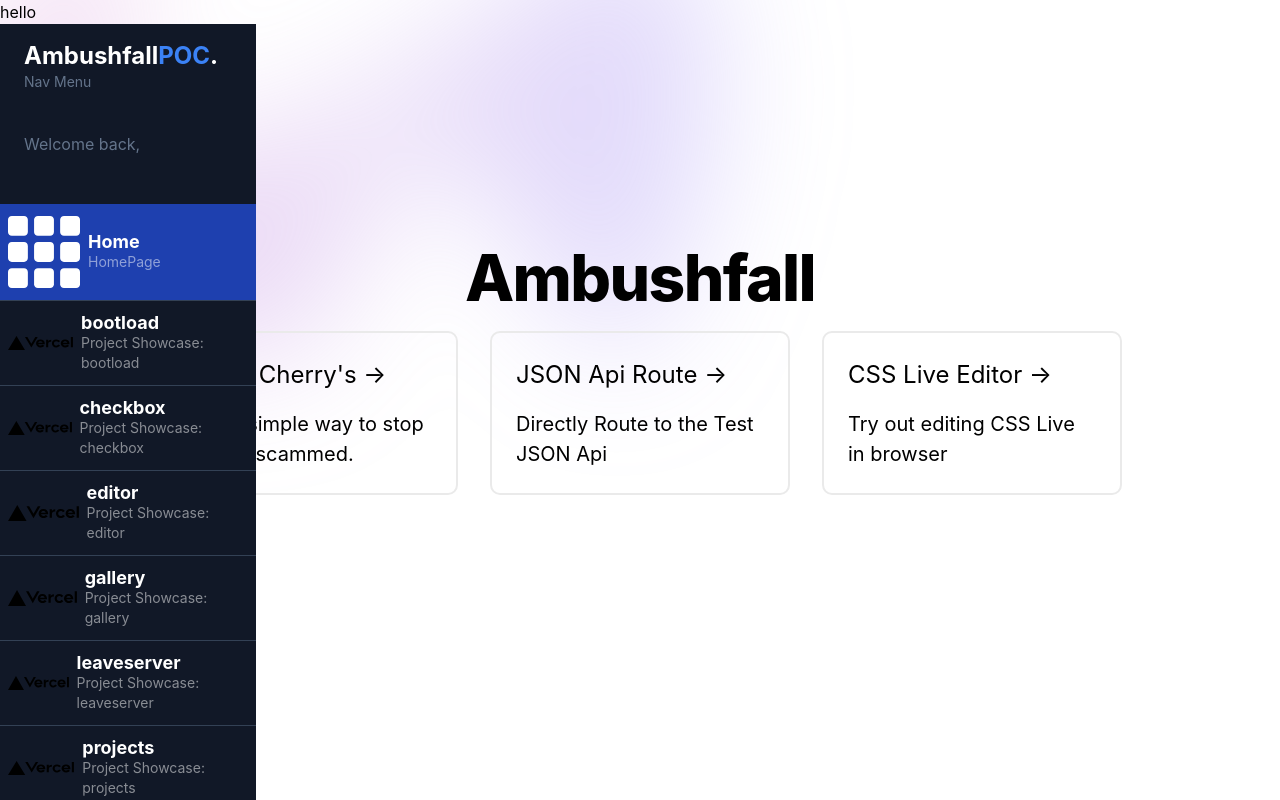
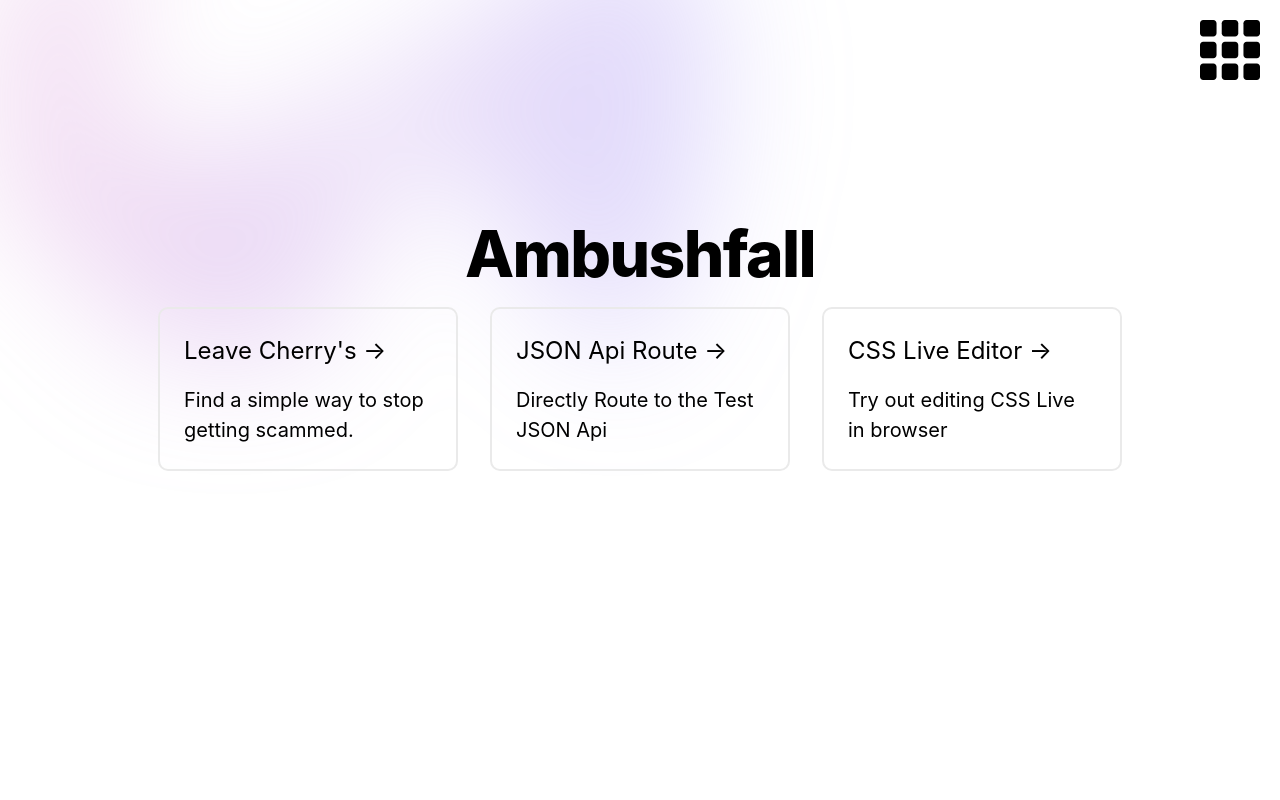
Before and after one commit to Ambushfall/turborepo, a Next.js app: page / in a window 1280 px wide. Built offline with nearby package versions, Linux system fonts and the light colour scheme.

Commit message:
Added Dark/White SVG Menu

```diff
--- a/app/Navigation.tsx
+++ b/app/Navigation.tsx
@@ -2,14 +2,18 @@
 import Image from "next/image";
 import Link from "next/link";
 import { useState } from "react";
+import { HomeSVG } from "./components/homeSVG";
 const Navigation = ({ urls }: { urls: Array<string>; }) => {
 
-    const [isOpen, setIsOpen] = useState(true);
+    const [isOpen, setIsOpen] = useState(false);
 
+    function onClickHandler() {
+        setIsOpen(!isOpen)
+    }
 
     return (
         <div>
-            <button>hello</button>
+            <HomeSVG handleChange={onClickHandler} />
             <div className={`${isOpen ? "fixed" : "hidden"} bg-slate-100  antialiased text-slate-300 selection:bg-blue-600 selection:text-white`}>
                 <div className='flex flex-col relative w-screen'>
                     <div id='menu' className='min-h-screen z-10 bg-gray-900 text-slate-300 w-64 fixed left-0 h-screen '>
@@ -40,7 +44,7 @@ const Navigation = ({ urls }: { urls: Array<string>; }) => {
                     </ul> */}
                         {/* Navigation Items Example  */}
                         <div id='nav' className='w-full'>
-                            <NavLink href="/" NavItemName="Home" NavItemDescription="HomePage" pathToSvg='/home.svg' isActive={true}/>
+                            <NavLink href="/" NavItemName="Home" NavItemDescription="HomePage" pathToSvg='/vercel.svg' isActive={true}/>
                             {urls.map((el: string) => <NavLink key={`key${el}`} href={`/${el}`} NavItemName={el} NavItemDescription={`Project Showcase: ${el}`} pathToSvg='/vercel.svg' isActive={false} />)}
                         </div>
                     </div>
--- /dev/null
+++ b/app/components/homeSVG.tsx
@@ -0,0 +1,30 @@
+export const HomeSVG = ({ handleChange }: { handleChange: any }) => {
+    return (
+        <svg width={60} height={60} onClick={handleChange} className="fixed top-5 right-5 " version="1.1" id="Layer_1" xmlns="http://www.w3.org/2000/svg" xmlnsXlink="http://www.w3.org/1999/xlink" x="0px" y="0px" viewBox="0 0 297 297" xmlSpace="preserve">
+            <g>
+                <g>
+                    <g>
+                        <path d="M66.102,0H15.804C7.089,0,0,7.089,0,15.804v50.298c0,8.715,7.089,15.804,15.804,15.804h50.298
+				c8.715,0,15.804-7.089,15.804-15.804V15.804C81.907,7.089,74.817,0,66.102,0z"/>
+                        <path d="M173.649,0h-50.298c-8.715,0-15.804,7.089-15.804,15.804v50.298c0,8.715,7.089,15.804,15.804,15.804h50.298
+				c8.715,0,15.804-7.089,15.804-15.804V15.804C189.453,7.089,182.364,0,173.649,0z"/>
+                        <path d="M66.102,107.547H15.804C7.089,107.547,0,114.636,0,123.351v50.298c0,8.715,7.089,15.804,15.804,15.804h50.298
+				c8.715,0,15.804-7.089,15.804-15.804v-50.298C81.907,114.636,74.817,107.547,66.102,107.547z"/>
+                        <path d="M173.649,107.547h-50.298c-8.715,0-15.804,7.089-15.804,15.804v50.298c0,8.715,7.089,15.804,15.804,15.804h50.298
+				c8.715,0,15.804-7.089,15.804-15.804v-50.298C189.453,114.636,182.364,107.547,173.649,107.547z"/>
+                        <path d="M281.196,0h-50.298c-8.715,0-15.804,7.089-15.804,15.804v50.298c0,8.715,7.089,15.804,15.804,15.804h50.298
+				c8.715,0,15.804-7.089,15.804-15.804V15.804C297,7.089,289.911,0,281.196,0z"/>
+                        <path d="M281.196,107.547h-50.298c-8.715,0-15.804,7.089-15.804,15.804v50.298c0,8.715,7.089,15.804,15.804,15.804h50.298
+				c8.715,0,15.804-7.089,15.804-15.804v-50.298C297,114.636,289.911,107.547,281.196,107.547z"/>
+                        <path d="M66.102,215.093H15.804C7.089,215.093,0,222.183,0,230.898v50.298C0,289.911,7.089,297,15.804,297h50.298
+				c8.715,0,15.804-7.089,15.804-15.804v-50.298C81.907,222.183,74.817,215.093,66.102,215.093z"/>
+                        <path d="M173.649,215.093h-50.298c-8.715,0-15.804,7.089-15.804,15.804v50.298c0,8.715,7.089,15.804,15.804,15.804h50.298
+				c8.715,0,15.804-7.089,15.804-15.804v-50.298C189.453,222.183,182.364,215.093,173.649,215.093z"/>
+                        <path d="M281.196,215.093h-50.298c-8.715,0-15.804,7.089-15.804,15.804v50.298c0,8.715,7.089,15.804,15.804,15.804h50.298
+				c8.715,0,15.804-7.089,15.804-15.804v-50.298C297,222.183,289.911,215.093,281.196,215.093z"/>
+                    </g>
+                </g>
+            </g>
+        </svg>
+    )
+}
--- a/app/globals.css
+++ b/app/globals.css
@@ -27,9 +27,25 @@ a {
     color: white;
     background: black;
   }
+  svg{
+    fill:white
+  }
 }
 
 
 img{
   display: flex;
 }
+
+@media (prefers-color-scheme: light) {
+  html {
+    color-scheme: light;
+  }
+  body {
+    color: black;
+    background: white;
+  }
+  svg{
+    fill:black
+  }
+}
```
Also changed, not shown: public/frame5.svg (deleted), public/home.svg (deleted).
